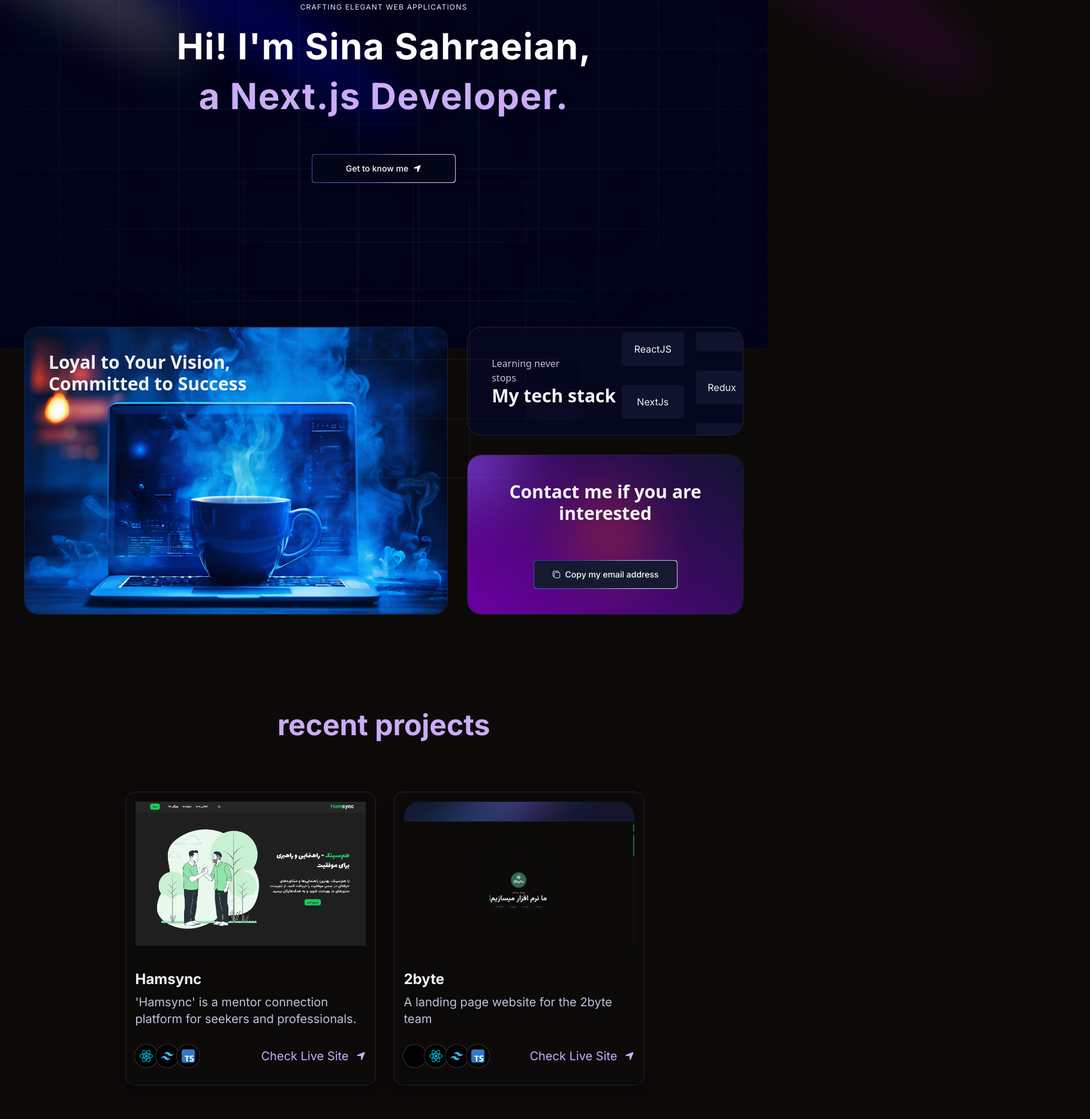
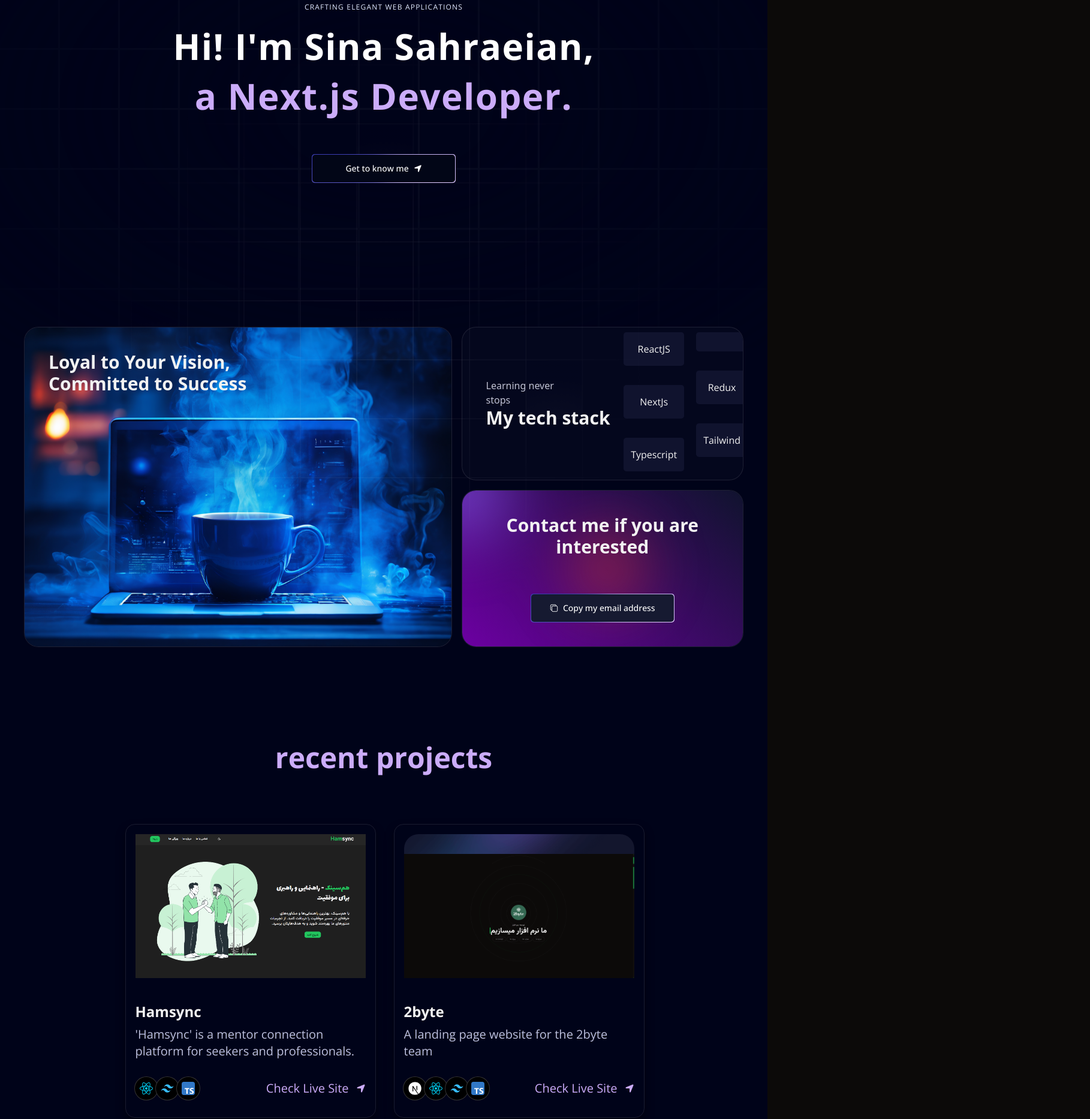
Before and after one commit to sina-sahraiann/sinaSahraeian, a Next.js app: page / in a window 1280 px wide. Shown: the part 220-2086 px from the top of the page at 60% size, 1818 px wide, since content can reach past the window. Built offline with nearby package versions, Linux system fonts and the light colour scheme.

Commit message:
fixed bugs

```diff
--- a/app/layout.tsx
+++ b/app/layout.tsx
@@ -1,10 +1,10 @@
 import type { Metadata } from "next";
-import { Inter } from "next/font/google";
+import { Open_Sans } from "next/font/google";
 
 import "./globals.css";
 import { ThemeProvider } from "./provider";
 
-const inter = Inter({ subsets: ["latin"] });
+const inter = Open_Sans({ subsets: ['latin'], weight: ["300", "400", "500", "700"] });
 
 export const metadata: Metadata = {
   title: "Sina Sahraeian",
@@ -19,7 +19,7 @@ export default function RootLayout({
   return (
     <html lang="en" suppressHydrationWarning>
       <head>
-        <link rel="icon" href="/coffee.jpg" sizes="any" />
+        <link rel="icon" href="manifest/favicon.ico" sizes="48x48" />
       </head>
       <body className={inter.className}>
         <ThemeProvider
--- a/app/page.tsx
+++ b/app/page.tsx
@@ -10,7 +10,7 @@ import { FloatingNav } from "@/components/ui/FloatingNavbar";
 
 const Home = () => {
   return (
-    <main className="flex bg-background justify-center items-center flex-col  mx-auto sm:px-10 px-5">
+    <main className="flex bg-black-100 justify-center items-center flex-col  mx-auto sm:px-10 px-5 overflow-hidden ">
       <div className="max-w-7xl w-full">
         <FloatingNav navItems={navItems} />
         <Hero />
--- a/components/Footer.tsx
+++ b/components/Footer.tsx
@@ -2,13 +2,16 @@ import { FaLocationArrow } from "react-icons/fa6";
 import Link from "next/link";
 import { socialMedia } from "@/data";
 import MagicButton from "./MagicButton";
+import Image from "next/image";
 
 const Footer = () => {
   return (
     <footer className="w-full pt-20 pb-10" id="contact">
       {/* background grid */}
       <div className="w-full absolute left-0 -bottom-72 min-h-96">
-        <img
+        <Image
+          width={500}
+          height={500}
           src="/footer-grid.svg"
           alt="grid"
           className="w-full h-full opacity-50 "
--- a/components/Hero.tsx
+++ b/components/Hero.tsx
@@ -3,6 +3,9 @@ import { FaLocationArrow } from "react-icons/fa6";
 import MagicButton from "./MagicButton";
 import { Spotlight } from "./ui/Spotlight";
 import { TextGenerateEffect } from "./ui/TextGenerateEffect";
+import { FlipWords } from "./ui/flip-words";
+
+const words = ["better", "elegant", "modern"];
 
 const Hero = () => {
   return (
@@ -11,16 +14,16 @@ const Hero = () => {
        *  UI: Spotlights
        *  Link: https://ui.aceternity.com/components/spotlight
        */}
-      <div>
+      <div className="hidden sm:block">
         <Spotlight
-          className="-top-40 -left-10 md:-left-32 md:-top-20 h-screen"
+          className="-top-40 -left-10 md:-left-16 md:-top-20 h-screen"
           fill="white"
         />
-        <Spotlight
+        {/* <Spotlight
           className="h-[80vh] w-[50vw] top-10 left-full"
           fill="purple"
-        />
-        <Spotlight className="left-80 top-28 h-[80vh] w-[50vw]" fill="blue" />
+        /> */}
+        <Spotlight className="left-96 top-28 h-[80vh] w-[50vw]" fill="blue" />
       </div>
 
       {/**
--- a/components/RecentProjects.tsx
+++ b/components/RecentProjects.tsx
@@ -8,11 +8,11 @@ import { PinContainer } from "./ui/Pin";
 
 const RecentProjects = () => {
   return (
-    <div className="py-20">
+    <div id='projects' className="py-20">
       <h1 className="heading">
         <span className="text-purple">recent projects</span>
       </h1>
-      <div id='projects' className="flex flex-wrap items-center justify-center p-4 gap-16 mt-10">
+      <div  className="flex flex-wrap items-center justify-center p-4 gap-16 mt-10">
         {projects.map((item) => (
           <Link
             href={'https://' + item.link}
--- a/components/ui/BentoGrid.tsx
+++ b/components/ui/BentoGrid.tsx
@@ -14,6 +14,7 @@ import { BackgroundGradientAnimation } from "./GradientBg";
 import GridGlobe from "./GridGlobe";
 import animationData from "@/data/confetti.json";
 import MagicButton from "../MagicButton";
+import Image from "next/image";
 
 export const BentoGrid = ({
   className,
@@ -26,7 +27,7 @@ export const BentoGrid = ({
     <div
       className={cn(
         // change gap-4 to gap-8, change grid-cols-3 to grid-cols-5, remove md:auto-rows-[18rem], add responsive code
-        "grid grid-cols-1 md:grid-cols-6 lg:grid-cols-5 md:grid-row-7 gap-4 lg:gap-8 mx-auto",
+        "grid grid-cols-1 md:grid-cols-6 lg:grid-cols-5 md:grid-row-7 gap-4 lg:gap-4 mx-auto",
         className
       )}
     >
@@ -106,7 +107,9 @@ export const BentoGridItem = ({
       <div className={`${id === 6 && "flex justify-center"} h-full`}>
         <div className="w-full h-full absolute">
           {img && (
-            <img
+            <Image
+              height={200}
+              width={300}
               src={img}
               alt={img}
               className={cn(imgClassName, "object-cover object-center ")}
@@ -118,7 +121,9 @@ export const BentoGridItem = ({
             } `}
         >
           {spareImg && (
-            <img
+            <Image
+              height={200}
+              width={300}
               src={spareImg}
               alt={spareImg}
               //   width={220}
@@ -140,7 +145,7 @@ export const BentoGridItem = ({
           )}
         >
           {/* change the order of the title and des, font-extralight, remove text-xs text-neutral-600 dark:text-neutral-300 , change the text-color */}
-          <div className="font-sans font-extralight md:max-w-32 md:text-xs lg:text-base text-sm text-[#C1C2D3] z-10">
+          <div className="font-sans font-extralight md:max-w-36 md:text-xs lg:text-base text-sm text-[#C1C2D3] z-10">
             {description}
           </div>
           {/* add text-3xl max-w-96 , remove text-neutral-600 dark:text-neutral-300*/}
--- a/components/ui/Pin.tsx
+++ b/components/ui/Pin.tsx
@@ -71,9 +71,9 @@ export const PinPerspective = ({
     <motion.div className="pointer-events-none w-full h-80 flex items-center justify-center opacity-0 group-hover/pin:opacity-100 z-[60] transition duration-500">
       <div className=" w-full h-full -mt-7 flex-none  inset-0">
         <div className="absolute top-0 inset-x-0  flex justify-center">
-          <a
-            href={href}
-            target={"_blank"}
+          <div
+            // href={href}
+            // target={"_blank"}
             className="relative flex space-x-2 items-center z-10 rounded-full bg-zinc-950 py-0.5 px-4 ring-1 ring-white/10 "
           >
             <span className="relative z-20 text-white text-xs font-bold inline-block py-0.5">
@@ -81,7 +81,7 @@ export const PinPerspective = ({
             </span>
 
             <span className="absolute -bottom-0 left-[1.125rem] h-px w-[calc(100%-2.25rem)] bg-gradient-to-r from-emerald-400/0 via-emerald-400/90 to-emerald-400/0 transition-opacity duration-500 group-hover/btn:opacity-40"></span>
-          </a>
+          </div>
         </div>
 
         <div
--- a/components/ui/TextGenerateEffect.tsx
+++ b/components/ui/TextGenerateEffect.tsx
@@ -13,7 +13,7 @@ export const TextGenerateEffect = ({
   const [scope, animate] = useAnimate();
   let wordsArray = words.split(" ");
   useEffect(() => {
-    console.log(wordsArray);
+    // console.log(wordsArray);
     animate(
       "span",
       {
@@ -28,7 +28,7 @@ export const TextGenerateEffect = ({
 
   const renderWords = () => {
     return (
-      <motion.div ref={scope}>
+      <motion.div className="text-balance" ref={scope}>
         {wordsArray.map((word, idx) => {
           return (
             <motion.span
--- /dev/null
+++ b/components/ui/flip-words.tsx
@@ -0,0 +1,87 @@
+"use client";
+import React, { useEffect, useRef, useState } from "react";
+import { AnimatePresence, motion, LayoutGroup } from "framer-motion";
+import { cn } from "@/lib/utils";
+let interval: any;
+
+export const FlipWords = ({
+   words,
+   duration = 3000,
+   className,
+}: {
+   words: string[];
+   duration?: number;
+   className?: string;
+}) => {
+   const [currentWord, setCurrentWord] = useState(words[0]);
+
+   useEffect(() => {
+      startAnimation();
+
+      return () => {
+         clearInterval(interval);
+      };
+   }, []);
+
+   const startAnimation = () => {
+      let i = 0;
+      interval = setInterval(() => {
+         i++;
+         if (i === words.length) {
+            i = 0;
+         }
+         const word = words[i];
+         setCurrentWord(word);
+      }, duration);
+   };
+
+   return (
+      <AnimatePresence>
+         <motion.div
+            initial={{
+               opacity: 0,
+               y: 10,
+            }}
+            animate={{
+               opacity: 1,
+               y: 0,
+            }}
+            transition={{
+               duration: 0.4,
+               ease: "easeInOut",
+               type: "spring",
+               stiffness: 100,
+               damping: 10,
+            }}
+            exit={{
+               opacity: 0,
+               y: -40,
+               x: 40,
+               filter: "blur(8px)",
+               scale: 2,
+               position: "absolute",
+            }}
+            className={cn(
+               "z-10 inline-block relative text-left text-neutral-900 dark:text-neutral-100 px-2",
+               className
+            )}
+            key={currentWord}
+         >
+            {currentWord.split("").map((letter, index) => (
+               <motion.span
+                  key={currentWord + index}
+                  initial={{ opacity: 0, y: 10, filter: "blur(8px)" }}
+                  animate={{ opacity: 1, y: 0, filter: "blur(0px)" }}
+                  transition={{
+                     delay: index * 0.08,
+                     duration: 0.4,
+                  }}
+                  className="inline-block"
+               >
+                  {letter}
+               </motion.span>
+            ))}
+         </motion.div>
+      </AnimatePresence>
+   );
+};
--- a/data/index.ts
+++ b/data/index.ts
@@ -19,7 +19,7 @@ export const gridItems = [
     id: 3,
     title: "My tech stack",
     description: "Learning never stops",
-    className: "lg:col-span-2 md:col-span-3 md:row-span-3",
+    className: "lg:col-span-2 md:col-span-3 md:row-span-2 md:min-h-64",
     imgClassName: "",
     titleClassName: "justify-center",
     img: "",
@@ -29,7 +29,7 @@ export const gridItems = [
     id: 6,
     title: "Contact me if you are interested",
     description: "",
-    className: "lg:col-span-2 md:col-span-3 md:row-span-1",
+    className: "lg:col-span-2 md:col-span-3 md:row-span-2",
     imgClassName: "",
     titleClassName: "justify-center md:max-w-full max-w-60 text-center",
     img: "",
@@ -51,7 +51,7 @@ export const projects = [
     title: "2byte",
     des: "A landing page website for the 2byte team",
     img: "/2byte.png",
-    iconLists: ["/next.svg", "/re.svg", "/tail.svg", "/ts.svg"],
+    iconLists: ["/next copy.svg", "/re.svg", "/tail.svg", "/ts.svg"],
     link: "/2byte.tech",
   },
 ];
--- a/next.config.mjs
+++ b/next.config.mjs
@@ -1,6 +1,4 @@
 /** @type {import('next').NextConfig} */
-const nextConfig = {
-   basePath: "/sinaSahraeian"
-};
+const nextConfig = {};
 
 export default nextConfig;
```
